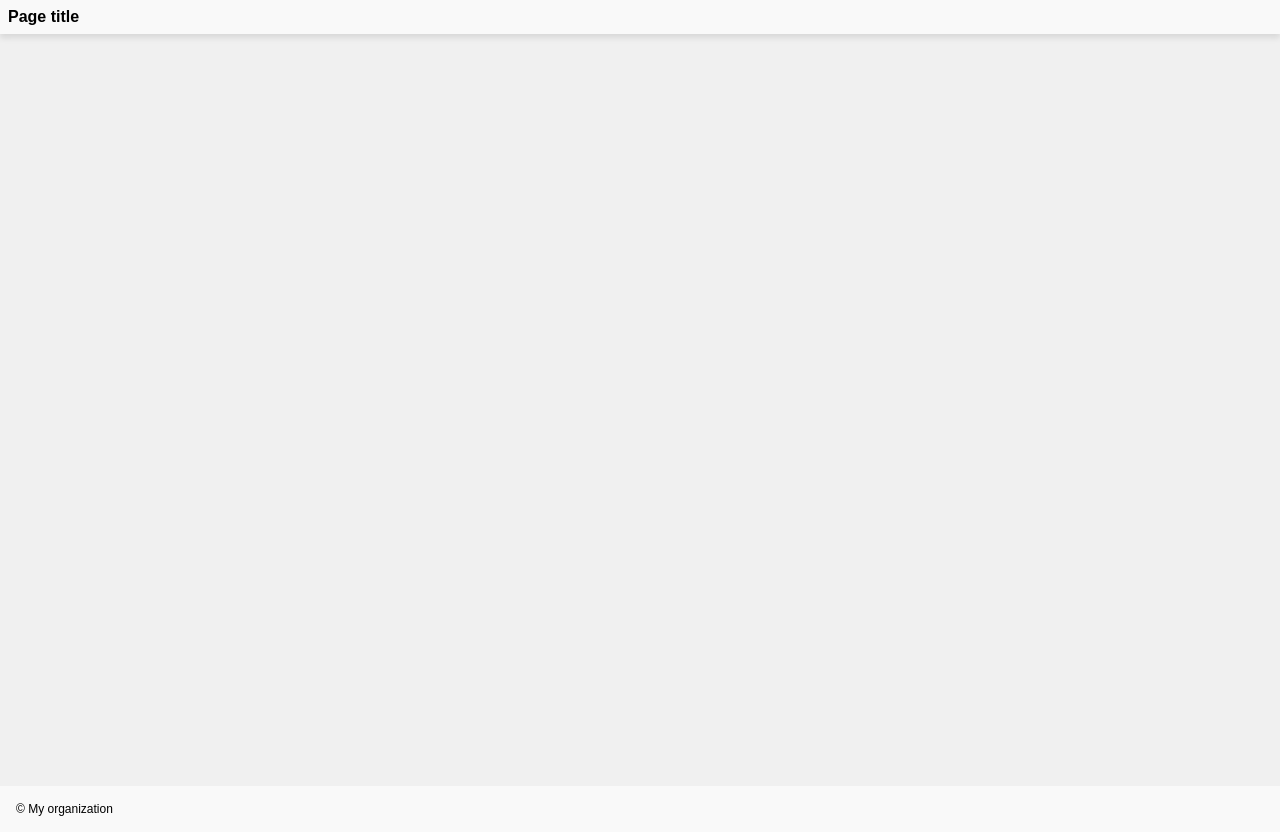
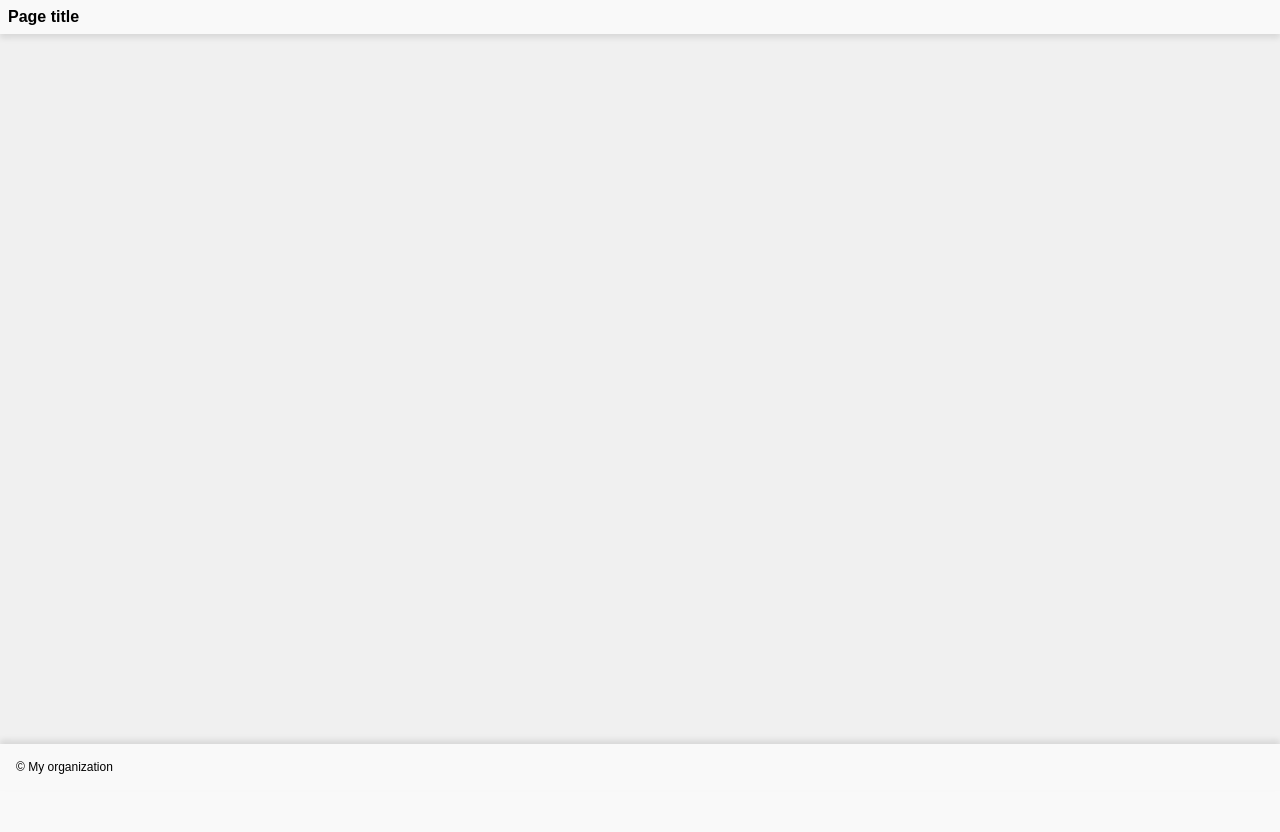
Before and after one commit to kixixixixi/page, a Next.js app: page / in a window 1280 px wide. After the commit the page ends 800 px from the top, so only its background shows below. Built offline with nearby package versions, Linux system fonts and the light colour scheme.

Commit message:
Fix footer layout

```diff
--- a/app/layout.tsx
+++ b/app/layout.tsx
@@ -29,7 +29,7 @@ const RootLayout = ({ children }: { children: React.ReactNode }) => {
         <main
           style={{
             background: "#f0f0f0",
-            minHeight: "calc(100dvh - 3rem)",
+            minHeight: "calc(100dvh - 5.625rem)",
             padding: "1rem",
           }}
         >
@@ -38,6 +38,7 @@ const RootLayout = ({ children }: { children: React.ReactNode }) => {
         <footer
           style={{
             backgroundColor: "#f9f9f9",
+            boxShadow: "0 -4px 6px rgba(0, 0, 0, 0.1)",
             fontSize: ".75rem",
             padding: "1rem",
           }}
```
